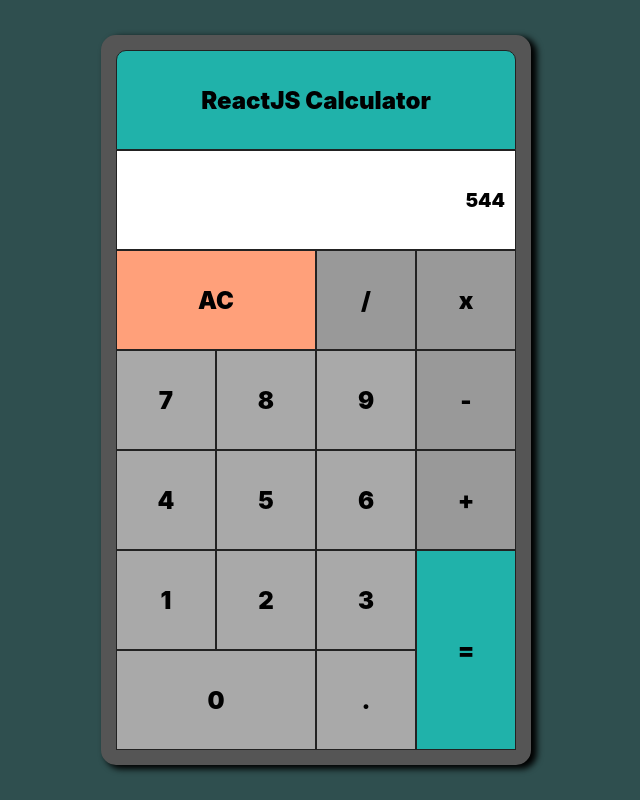
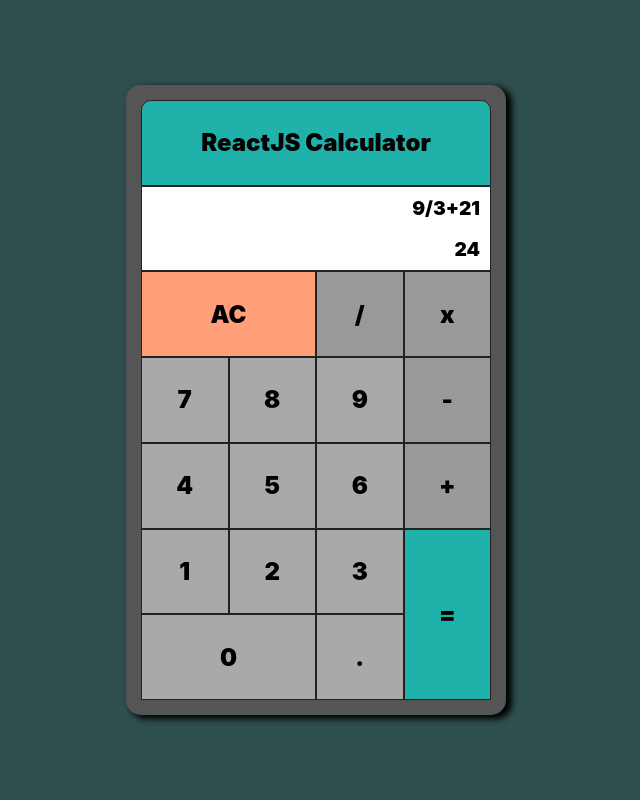
Before and after one commit to MarcinPietkiewicz/javascript-calculator, a React (Create React App) app: page / in a window 1280 px wide. Shown: the whole page, without its empty margins (324-964 px from the left). Built offline with nearby package versions, Linux system fonts and the light colour scheme.

Commit message:
Reduced size of calc, added mathjs library

```diff
--- a/package.json
+++ b/package.json
@@ -6,6 +6,7 @@
     "@testing-library/jest-dom": "^5.16.5",
     "@testing-library/react": "^13.4.0",
     "@testing-library/user-event": "^13.5.0",
+    "mathjs": "^11.3.1",
     "react": "^18.2.0",
     "react-dom": "^18.2.0",
     "react-scripts": "5.0.1",
--- a/src/App.css
+++ b/src/App.css
@@ -16,8 +16,8 @@
   grid-template-columns: repeat(4, 1fr);
   grid-template-rows: repeat(7, 1fr);
   background-color: #CCC;
-  height:700px;
-  width:400px;
+  height:600px;
+  width:350px;
   border-radius: 15px;
   font-weight:900;
   font-size:1.5em;
--- a/src/Calculator.js
+++ b/src/Calculator.js
@@ -1,4 +1,5 @@
 import React from "react";
+import { evaluate } from 'mathjs';
 
 class Calculator extends React.Component {
   constructor(props) {
@@ -16,8 +17,8 @@
       <div className="Calculator">
         <div id="title">ReactJS Calculator</div>
         <div id="display-screen">
-          {/* <div id="display-result">34+56=54</div> */}
-          <div id="display">{this.state.result}</div>
+          <div id="display-result">9/3+21</div>
+          <div id="display">{evaluate('9/3+21')}</div>
         </div>
         <div id="clear">AC</div>
         <div id="divide">/</div>
```
Also changed, not shown: 1 other file (tests, documents, lock files or other folders).
